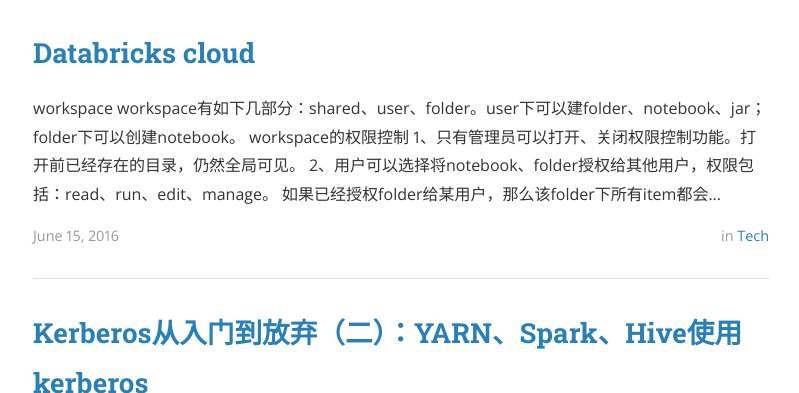
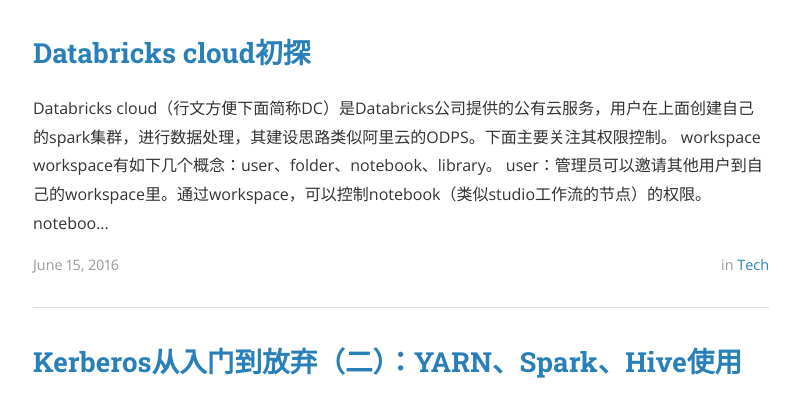
Before and after one commit to iclouding/silenceshell.github.io, a Jekyll site: the page built from index.html, in a window 1280 px wide and 900 px high, cut to the strip 507-900 px from the top of the window. Shown: the whole strip, without its empty margins (239-1038 px from the left). Built offline with Jekyll 4.4.1, drawn with Linux system fonts in a browser that asks for light colours; nearby versions of some CDN libraries; the list of posts is cut into pages by our own code; comment, search, counter and statistics services are not loaded; some of the changed lines change nothing that is shown.

Commit message:
update dc

````diff
--- a/_posts/2016-06-15-databrickscloud.md
+++ b/_posts/2016-06-15-databrickscloud.md
@@ -1,6 +1,6 @@
 ---
 layout: post
-title: "Databricks cloud"
+title: "Databricks cloud初探"
 date: 2016-06-15 00:11:11
 author: 伊布
 categories: tech
@@ -8,13 +8,18 @@
 cover:  "/assets/instacode.png"
 ---
 
-
+Databricks cloud（行文方便下面简称DC）是Databricks公司提供的公有云服务，用户在上面创建自己的spark集群，进行数据处理，其建设思路类似阿里云的ODPS。下面主要关注其权限控制。
 
 ### workspace
 
-workspace有如下几部分：shared、user、folder。user下可以建folder、notebook、jar；folder下可以创建notebook。
+workspace有如下几个概念：user、folder、notebook、library。
 
-workspace的权限控制
+- user：管理员可以邀请其他用户到自己的workspace里。通过workspace，可以控制notebook（类似studio工作流的节点）的权限。
+- notebook：开发者主要呆在notebook中处理数据，例如%sql %scala %python等。跟Zeppeline不同，DC的notebook可以attach到不同的cluster，而Zeppelin只能通过配置Incepter连接到不同的spark集群，相对来说更生涩一点，不过功能基本上是一样的。
+- library：例如用户自己开发的jar包、python egg等
+- folder：可以将多个notebook、library放到一个folder里，方便管理。
+
+workspace的权限控制的比较精细：
 
 1、只有管理员可以打开、关闭权限控制功能。打开前已经存在的目录，仍然全局可见。
 
@@ -24,19 +29,23 @@
 
 ![folder permition](http://training.databricks.com/databricks_guide/2.8/FolderPermissions2.png)
 
-如果已经授权folder给某用户，那么该folder下所有item都会继承同样的权限。
+如果已经授权folder给某用户，那么该folder下所有item都会继承同样的权限，包括后面添加到该folder的item。
 
-3、libraries全局可见；share目录下内容全局可见。
+3、libraries全局可见。
 
-workspce跟DB无关。一个workspace里的一个notebook，可以创建多个DB。
+4、workspace里有一个特殊的folder：share，里面的item全局可见。
+
+workspce跟cluster、Database等是解耦的。一个workspace里的一个notebook，可以创建绑定不同的cluster；绑定后可以在该cluster里创建多个DB。
 
 
 ### UDF/library
 
+全部web化，通过web上传。
+
 1、用户可以添加自己的java/scala jar包到workspace里，然后在SQL notebook里create function xxx as 'org.dtdream.udf.Xxx'，就可以用这个UDF了。jar包从属于某个nodebook。集群重启后，jar、UDF仍然健在。
 比较常用的做法。
 
-2、用户可以将Python egg或者PyPI
+2、用户可以将Python egg或者PyPI。PyPI的用法类似下面maven，Python egg还没用过。
 
 3、用户可以将maven central或spark package里的库添加到library里。要求spark后面跟着maven库。
 
@@ -45,10 +54,11 @@
 
 用户登录到cloud上去以后可以创建自己的cluster。创建时，可以指定spark版本、指定excutor的形式（spot or on demand or hybrid）。
 
-在一个workspace里可以有多个cluster；前面上传到space里的library，可以用到多个cluster。
-当然我们可以一个workspace对应一个cluster先。
+在一个workspace里可以有多个cluster；前面上传到space里的library，可以给多个cluster使用。
 
-Databricks cloud里的cluster概念比较轻，不是我们平时理解的“集群”。
+Workspace的管理员可以设置不同用户针对各cluster的[权限](https://docs.cloud.databricks.com/docs/latest/databricks_guide/index.html#02%20Product%20Overview/09%20Access%20Control/02%20Cluster%20ACLs.html)
+
+当然对于我们来说，可能一个cluster打天下就够了。
 
 
 ### 作业
@@ -58,6 +68,47 @@
 - 将某个notebook作为JOB提交到spark集群上
 - 将spark应用的jar包丢到集群上并指定main class
 
-可以设置JOB定期执行，设置JOB最长运行时间（超时则被关闭），可以设置邮件告警（如JOB启动、结束、出现错误时）。
+![upload a jar to run](http://training.databricks.com/databricks_guide/upload_job_jar.png)
 
-作业提交到YARN集群（or mesos）上，天然的认证、隔离。
+![specify cluster](http://training.databricks.com/databricks_guide/2.8/jobs_conf_cluster.png)
+
+可以指定是新建一个cluster，也可以指定在已经存在的cluster上运行；
+可以指定worker的个数；
+可以设置JOB定期执行，设置JOB最长运行时间（超时则被关闭），可以设置邮件告警（如JOB启动、结束、出现错误时）等等。
+
+作业提交到YARN集群（or mesos）上，JOB间隔离。
+在DC上JOB不能自己new sc，也不能关闭sc。这一点可以节省资源，但在多租户时会互相影响，可能每个JOB一个sc合适一些，
+
+### JDBC
+
+DC为JDBC开放了10000端口号，但默认只能在AWS内网里访问，如果用户BI需要使用需要结合AWS将使用公网IP，或者使用AWS的 Elastic IPAddress。
+使用公网IP/主机名：
+
+```
+%scala
+import scala.sys.process._
+val hostname = "wget -O - http://169.254.169.254/latest/meta-data/public-hostname".!!
+
+--2016-06-16 06:21:04--  http://169.254.169.254/latest/meta-data/public-hostname
+Connecting to 169.254.169.254:80... connected.
+HTTP request sent, awaiting response... 200 OK
+Length: 48 [text/plain]
+Saving to: ‘STDOUT’
+
+     0K                                                       100% 3.82M=0s
+
+2016-06-16 06:21:04 (3.82 MB/s) - written to stdout [48/48]
+
+import scala.sys.process._
+hostname: String =
+"ec2-52-88-888-88.us-west-2.compute.amazonaws.com
+"
+```
+
+JDBC也需要用户认证，跟登录DC同一个用户。这要求Spark thrift server的认证，跟DC的认证要打通。在我们的系统里可以用CUSTOM读取UIM的方式做到。
+
+---
+
+总的来说DC把Spark工作空间的多租户做的比较细致，可以保护用户的知识产权，但并没有关注Cluster内DB的数据安全（全局可见）。在我们的系统里，这块还是要做的。看上去[Ranger plugin for Hive metastore](https://cwiki.apache.org/confluence/display/RANGER/Ranger+Plugin+for+Hive+MetaStore)能满足需求。
+
+*慢慢更新中*
````
